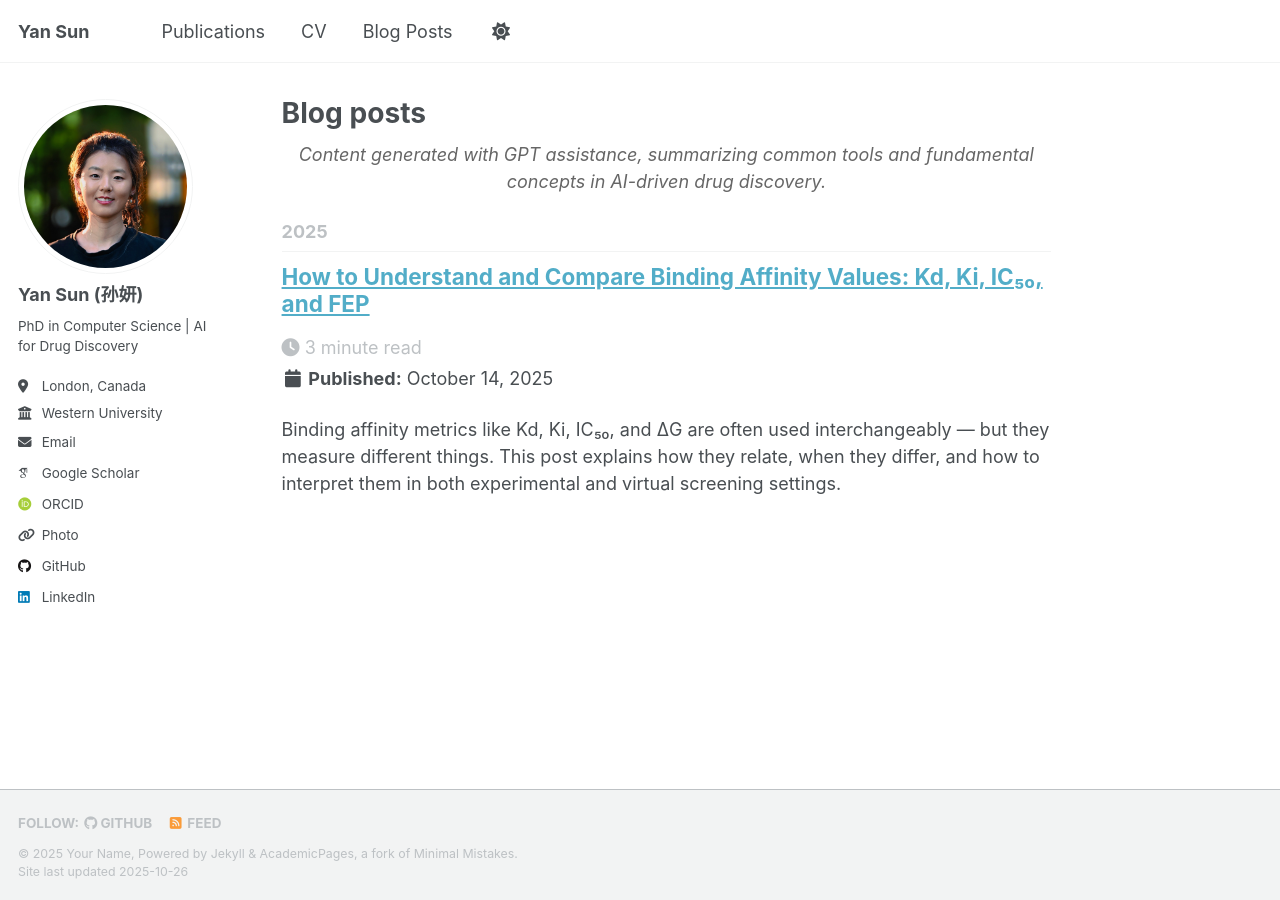
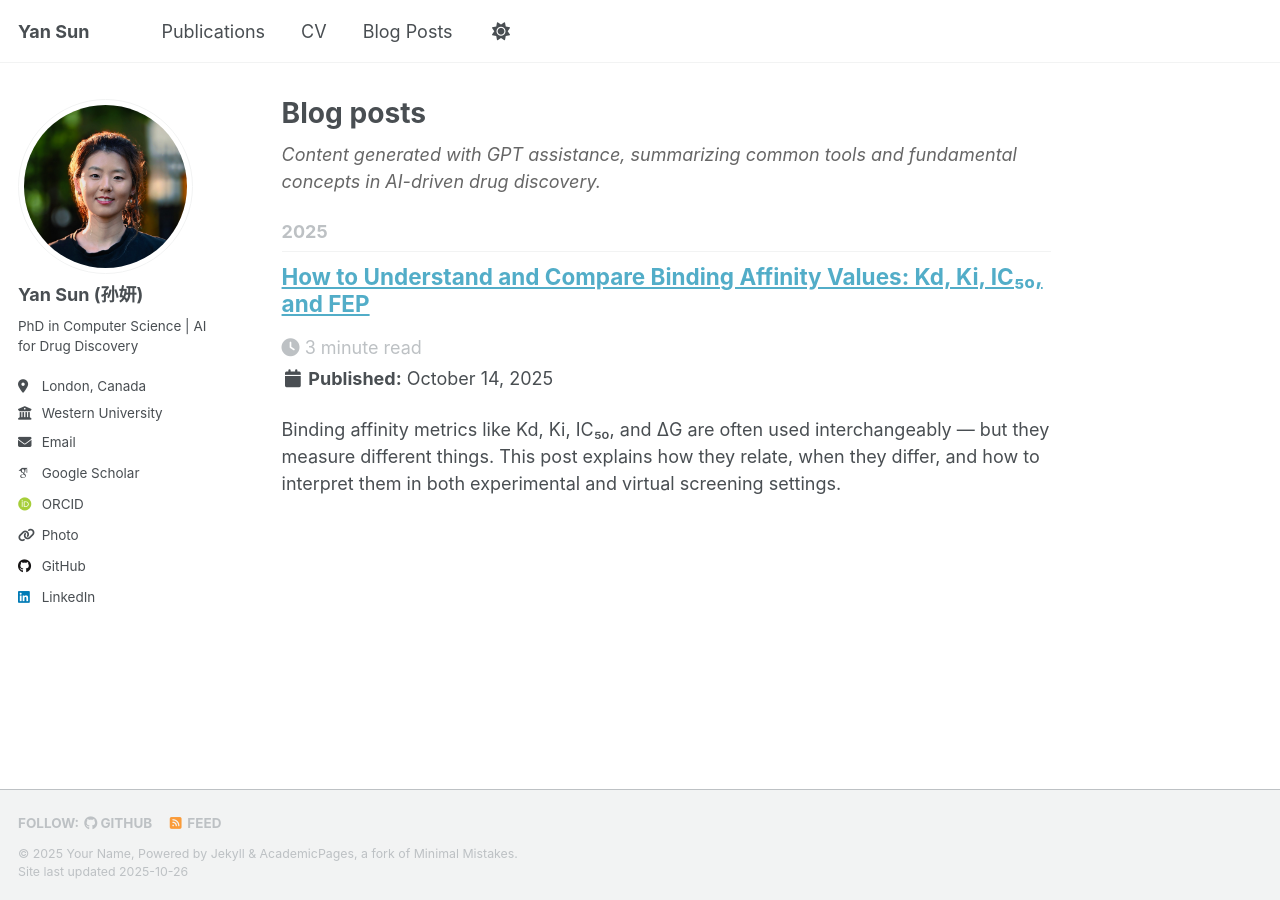
Before and after one commit to syan1992/syan1992.github.io, a Jekyll site: the page built from _pages/year-archive.html, in a window 1280 px wide. Built offline with Jekyll 4.4.1, drawn with Linux system fonts in a browser that asks for light colours; some web fonts are replaced; a script that is not in the unit is left out.

Commit message:
Update year-archive.html

```diff
--- a/_pages/year-archive.html
+++ b/_pages/year-archive.html
@@ -8,7 +8,7 @@ redirect_from:
 ---
 
 {% include base_path %}
-<p style="text-align: center; color: #666; font-style: italic;">
+<p style="color: #666; font-style: italic;">
   Content generated with GPT assistance, summarizing common tools and fundamental concepts in AI-driven drug discovery.
 </p>
 {% capture written_year %}'None'{% endcapture %}
```
